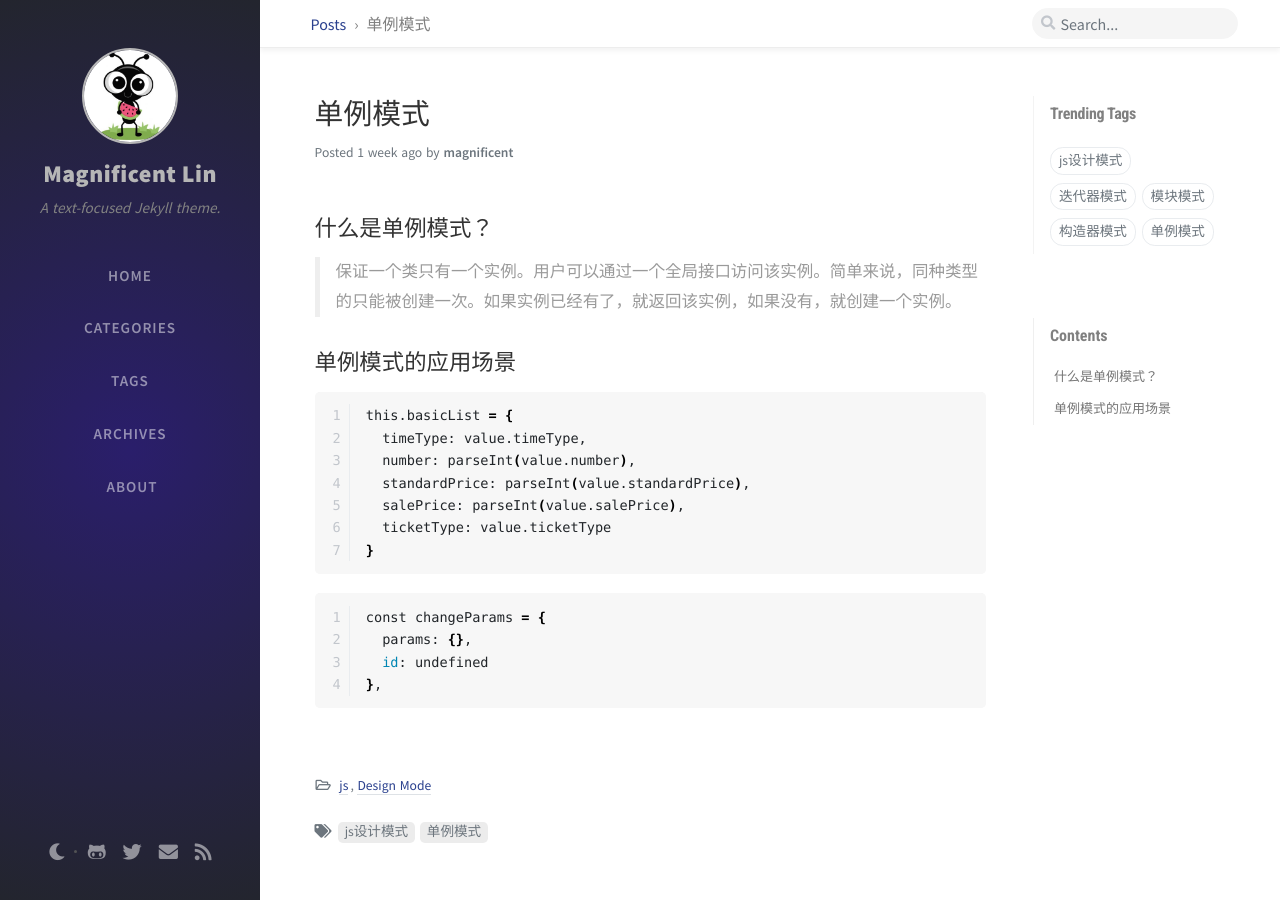
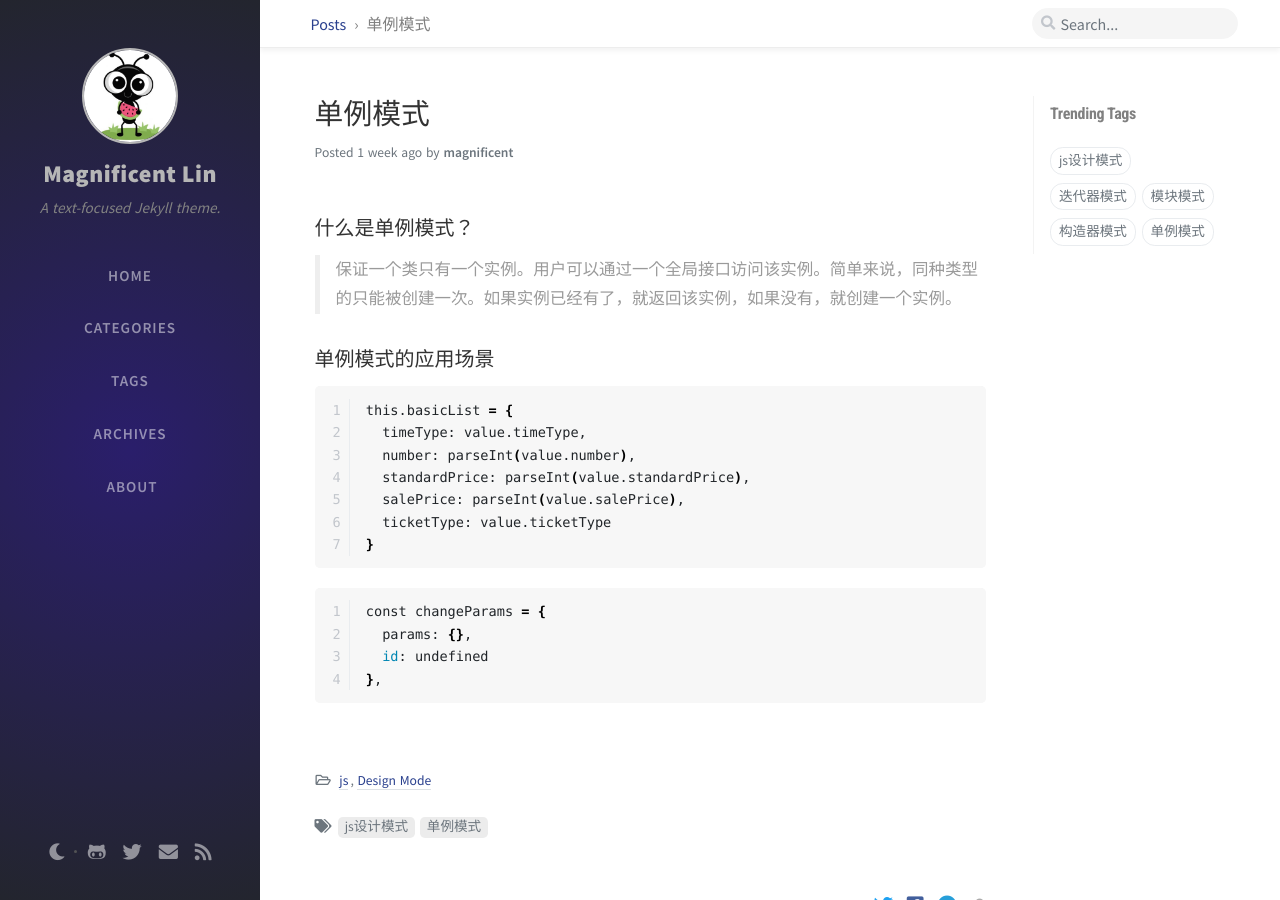
Before and after one commit to magnificentLin/magnificentLin, a Jekyll site: the page built from _posts/2020-04-10-singleton-mode.md, in a window 1280 px wide and 900 px high. Built offline with Jekyll 4.4.1, drawn with Linux system fonts in a browser that asks for light colours; nearby versions of some CDN libraries; comment, search, counter and statistics services are not loaded.

Commit message:
整理博客内容

````diff
--- a/_posts/2020-04-10-singleton-mode.md
+++ b/_posts/2020-04-10-singleton-mode.md
@@ -6,11 +6,11 @@ categories: [js, Design Mode]
 tags: [js设计模式, 单例模式]
 ---
 
-## 什么是单例模式？
+### 什么是单例模式？
 
 >保证一个类只有一个实例。用户可以通过一个全局接口访问该实例。简单来说，同种类型的只能被创建一次。如果实例已经有了，就返回该实例，如果没有，就创建一个实例。
 
-## 单例模式的应用场景
+### 单例模式的应用场景
 
 ```shell
 this.basicList = {
````
Also changed, not shown: _posts/2020-04-10-Iterator-mode.md (+1 -1 lines).
